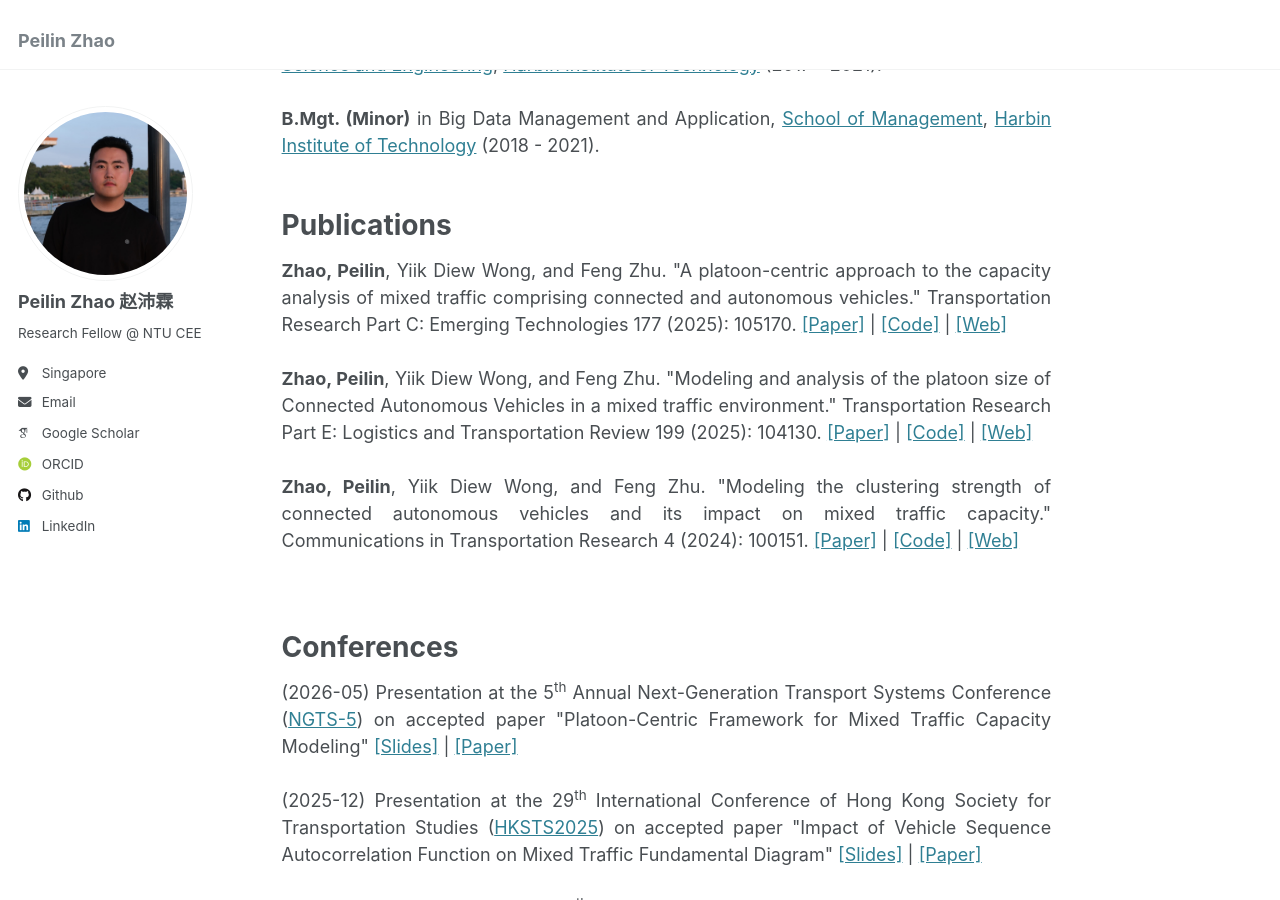
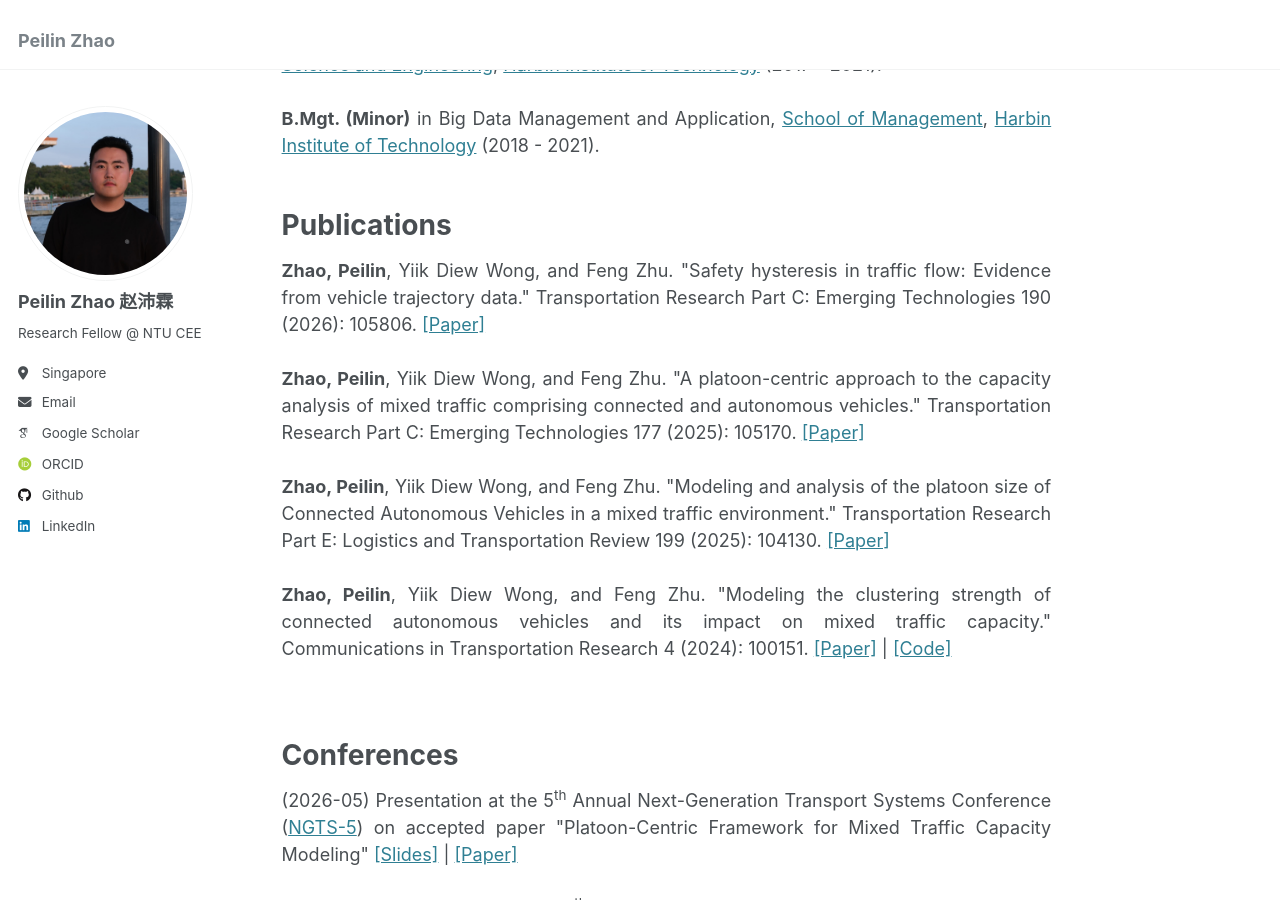
Before and after one commit to Jerry-zpl/Jerry-zpl.github.io, a Jekyll site: the page built from _pages/about.md, in a window 1280 px wide and 900 px high, scrolled down 906 px. Built offline with Jekyll 4.4.1, drawn with Linux system fonts in a browser that asks for light colours; some web fonts are replaced.

Commit message:
Update about.md

```diff
--- a/_pages/about.md
+++ b/_pages/about.md
@@ -63,16 +63,19 @@ Publications
 
 <div style="text-align: justify;">
 
-<b>Zhao, Peilin</b>, Yiik Diew Wong, and Feng Zhu. "A platoon-centric approach to the capacity analysis of mixed traffic comprising connected and autonomous vehicles." Transportation Research Part C: Emerging Technologies 177 (2025): 105170. <a href="https://doi.org/10.1016/j.trc.2025.105170">[Paper]</a> | <a href="https://github.com/Jerry-zpl/Platoon-Centric-Capacity-Analysis">[Code]</a> | <a href="https://jerry-zpl.github.io/publication/2025-TRC-105170">[Web]</a>
+<b>Zhao, Peilin</b>, Yiik Diew Wong, and Feng Zhu. "Safety hysteresis in traffic flow: Evidence from vehicle trajectory data." Transportation Research Part C: Emerging Technologies 190 (2026): 105806. <a href="https://doi.org/10.1016/j.trc.2026.105806">[Paper]</a>
 
 <br><br>
 
-<b>Zhao, Peilin</b>, Yiik Diew Wong, and Feng Zhu. "Modeling and analysis of the platoon size of Connected Autonomous Vehicles in a mixed traffic environment." Transportation Research Part E: Logistics and Transportation Review 199 (2025): 104130. <a href="https://doi.org/10.1016/j.tre.2025.104130">[Paper]</a> | <a href="https://github.com/Jerry-zpl/Platoon-Size">[Code]</a> | <a href="https://jerry-zpl.github.io/publication/2025-TRE-104130">[Web]</a>
+<b>Zhao, Peilin</b>, Yiik Diew Wong, and Feng Zhu. "A platoon-centric approach to the capacity analysis of mixed traffic comprising connected and autonomous vehicles." Transportation Research Part C: Emerging Technologies 177 (2025): 105170. <a href="https://doi.org/10.1016/j.trc.2025.105170">[Paper]</a>
 
 <br><br>
 
-<b>Zhao, Peilin</b>, Yiik Diew Wong, and Feng Zhu. "Modeling the clustering strength of connected autonomous vehicles and its impact on mixed traffic capacity." Communications in Transportation Research 4 (2024): 100151. <a href="https://doi.org/10.1016/j.commtr.2024.100151">[Paper]</a> | <a href="https://github.com/Jerry-zpl/API">[Code]</a> | <a href="https://jerry-zpl.github.io/publication/2024-COMMTR-100151">[Web]</a>
+<b>Zhao, Peilin</b>, Yiik Diew Wong, and Feng Zhu. "Modeling and analysis of the platoon size of Connected Autonomous Vehicles in a mixed traffic environment." Transportation Research Part E: Logistics and Transportation Review 199 (2025): 104130. <a href="https://doi.org/10.1016/j.tre.2025.104130">[Paper]</a>
 
+<br><br>
+
+<b>Zhao, Peilin</b>, Yiik Diew Wong, and Feng Zhu. "Modeling the clustering strength of connected autonomous vehicles and its impact on mixed traffic capacity." Communications in Transportation Research 4 (2024): 100151. <a href="https://doi.org/10.1016/j.commtr.2024.100151">[Paper]</a> | <a href="https://github.com/Jerry-zpl/API">[Code]</a>
 </div>
 
 <br><br>
```
